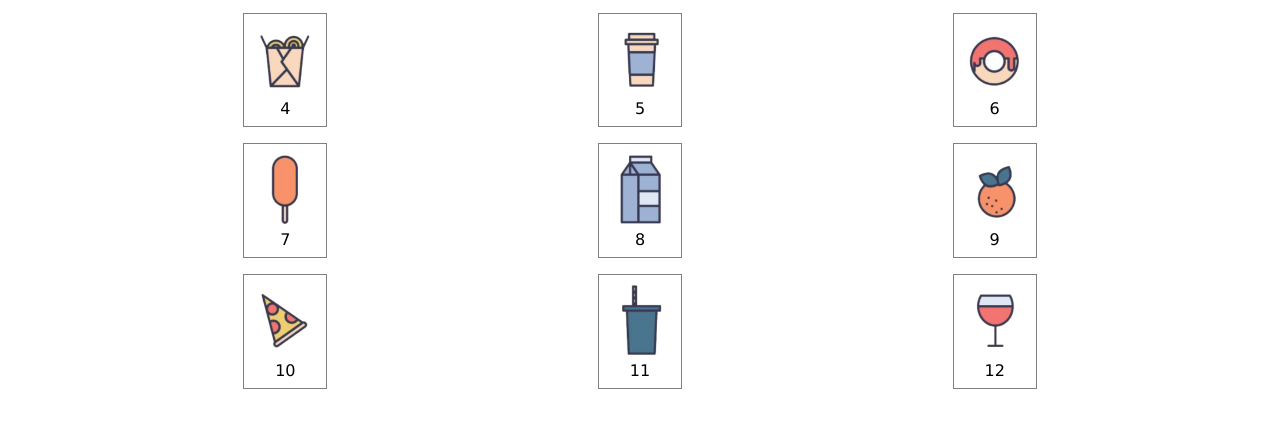
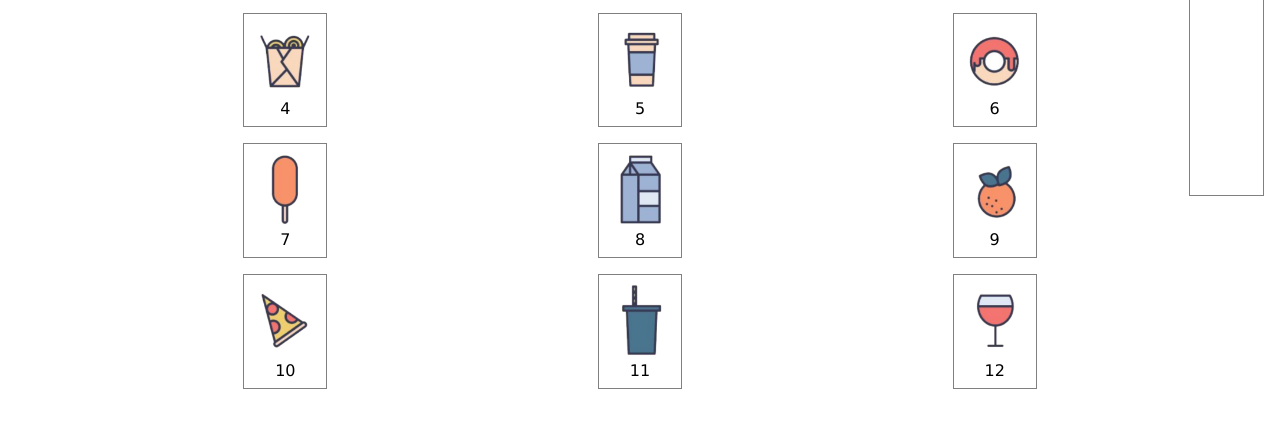
Before and after one commit to ljDevelopment/geekshubs_frontend_02_showcase, a plain HTML site: page index.html in a window 1280 px wide. Both pictures are taken after a click on the button "...". Shown: the part 242-670 px from the top of the page. Drawn offline with Linux system fonts and the light colour scheme.

Commit message:
Cart list style in progress

```diff
--- a/css/style.css
+++ b/css/style.css
@@ -57,7 +57,14 @@ header {
 	width: 100%;
     position: relative;
 	top: 100%;
-	right: 100%;
+	list-style: none;
+	padding: 1%;
+	margin: 0;
+	overflow: scroll;
+    height: 200px;
+    border: thin grey solid;
+    box-sizing: border-box;
+    font-size: 0.8em;
 }
 
 .cart > input[type="button"] {
@@ -65,3 +72,11 @@ header {
     position: relative;
     top: 100%;
 }
+
+#cartList img {
+	width: 100%;
+}
+
+#cartList div {
+	display: none;
+}
--- a/js/main.js
+++ b/js/main.js
@@ -21,7 +21,7 @@ dragAddListener(
 			document.querySelector('#cart > ul').appendChild(item);
 		}
 
-		item.innerHTML = `${draggable.innerHTML}: ${total}`;
+		item.innerHTML = `${draggable.innerHTML}<span>Partial: ${total}</span>`;
 	}
 );
 
```
